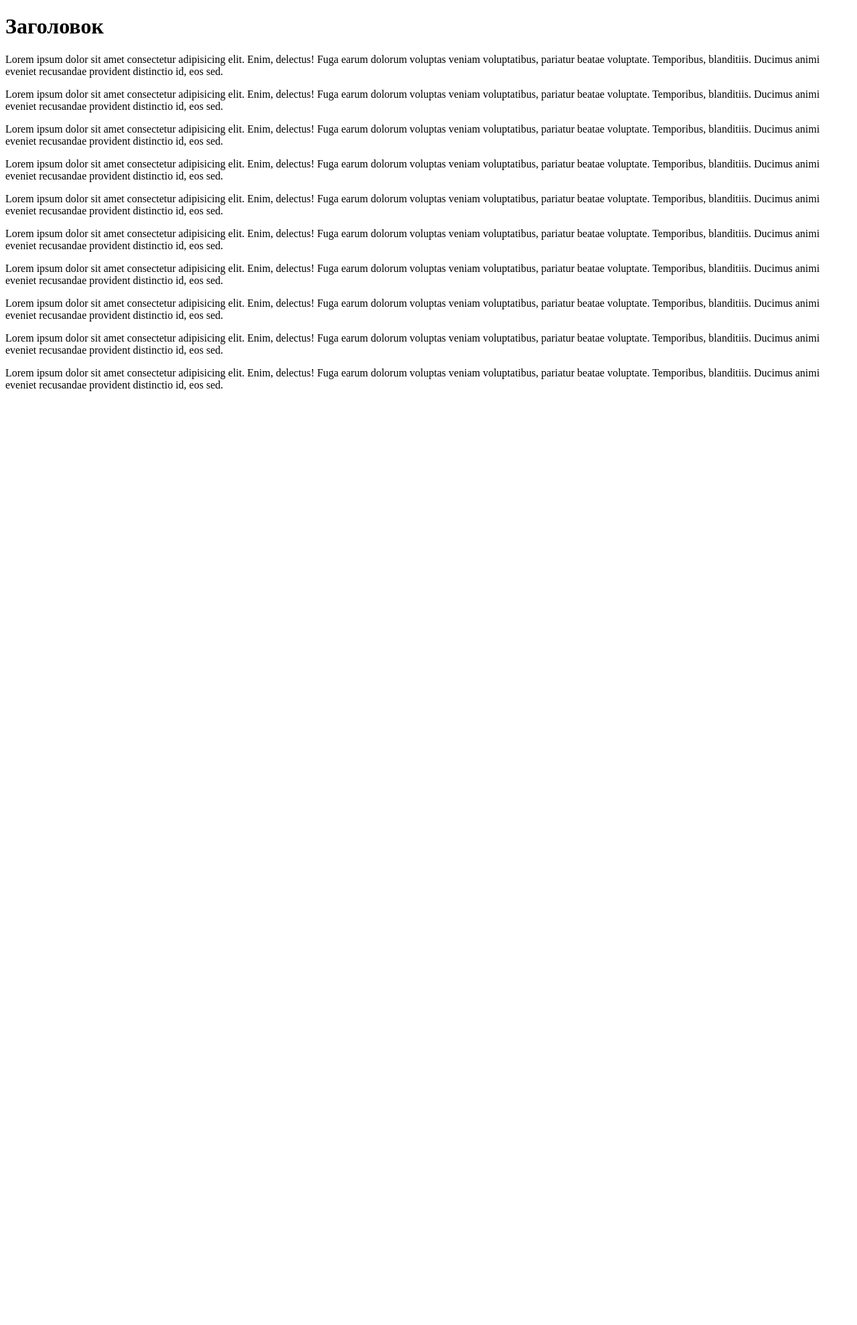
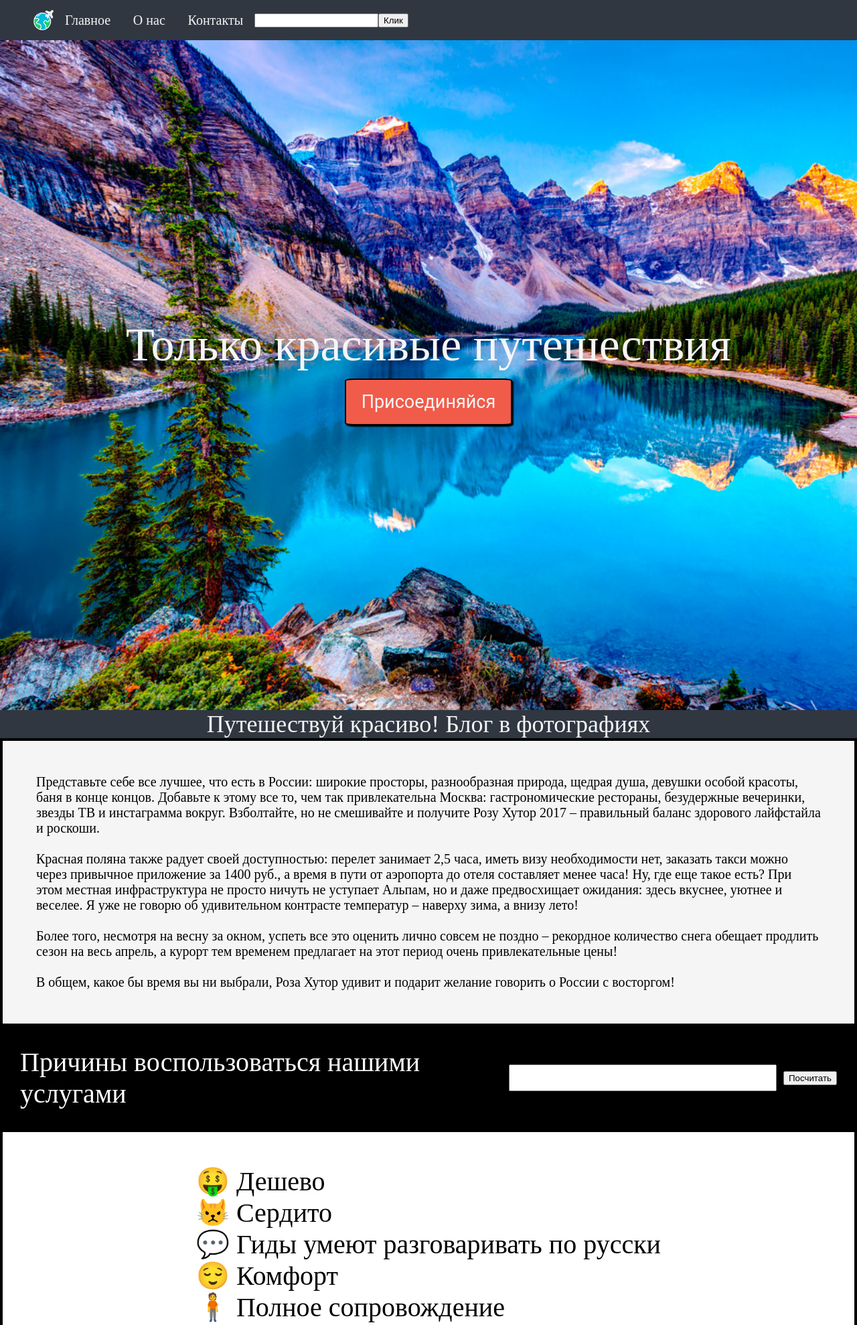
Before and after one commit to SIDOSHIT/Moscow_project, a plain HTML site: page index.html in a window 1280 px wide. Shown: the top 1978 px of the page at 67% size. Before the commit the page ends 800 px from the top, so only its background shows below. Drawn offline with Linux system fonts and the light colour scheme.

Commit message:
add new file

```diff
--- /dev/null
+++ b/css/block.css
@@ -0,0 +1,30 @@
+.block {
+    display: flex;
+    justify-content: center;
+    padding: 30px;
+    background-color: black;
+}
+
+.block__h3 {
+    display: flex;
+    justify-content: center;
+    align-items: center;
+    font-family: Rubik;
+    font-size: 40px;
+    color: white;
+}
+
+.block__button__input {
+    display: flex;
+    justify-content: center;
+    align-items: center;
+}
+
+.block__input {
+    display: flex;
+    justify-content: center;
+    align-items: center;
+    width: 400px;
+    height: 40px;
+    margin-right: 10px;
+}
--- /dev/null
+++ b/css/main.css
@@ -0,0 +1,208 @@
+        /*! minireset.css v0.0.6 | MIT License | github.com/jgthms/minireset.css */
+
+        html,
+        body,
+        p,
+        ol,
+        ul,
+        li,
+        dl,
+        dt,
+        dd,
+        blockquote,
+        figure,
+        fieldset,
+        legend,
+        textarea,
+        pre,
+        iframe,
+        hr,
+        h1,
+        h2,
+        h3,
+        h4,
+        h5,
+        h6 {
+            margin: 0;
+            padding: 0
+        }
+
+        h1,
+        h2,
+        h3,
+        h4,
+        h5,
+        h6 {
+            font-size: 100%;
+            font-weight: normal
+        }
+
+        ul {
+            list-style: none
+        }
+
+        button,
+        input,
+        select {
+            margin: 0
+        }
+
+        html {
+            box-sizing: border-box
+        }
+
+        *,
+        *::before,
+        *::after {
+            box-sizing: inherit
+        }
+
+        img,
+        video {
+            height: auto;
+            max-width: 100%
+        }
+
+        iframe {
+            border: 0
+        }
+
+        table {
+            border-collapse: collapse;
+            border-spacing: 0
+        }
+
+        td,
+        th {
+            padding: 0
+        }
+
+        @import url('https://fonts.googleapis.com/css2?family=Lato&family=Roboto&display=swap');
+         :root {
+            --backgroundColor: #303741;
+            --lightGrey: #F5F5F5;
+            --lightBlue: #56CEF4;
+            --buttoncolor: #f15b4a;
+            --buttontransition: #fc9403;
+            --headerFont: Lato'Lato', sans-serif;
+            --textFont: 'Roboto', sans-serif;
+        }
+
+        header {
+            background-color: var(--backgroundColor);
+            color: white;
+            display: flex;
+            height: 60px;
+            align-items: center;
+        }
+
+        .logo {
+            background-image: url("../img/logo.png");
+            background-size: contain;
+            height: 30px;
+            width: 30px;
+            background-repeat: no-repeat;
+            margin-left: 50px;
+        }
+
+        header nav {
+            display: flex;
+            width: 300px;
+            justify-content: space-around;
+        }
+
+        header a {
+            color: var(--lightGrey);
+            text-decoration: none;
+            font-size: 20px;
+            font-family: var (--headerFont);
+        }
+
+        header a:hover {
+            color: tomato;
+            transition: all 0.3s;
+        }
+
+        .promo_wrapper {
+            display: flex;
+            justify-content: center;
+            background-size: cover;
+            background-image: url('../img/main.jpg');
+            height: 1000px;
+        }
+
+        .promo_content {
+            display: flex;
+            justify-content: center;
+            align-items: center;
+            flex-direction: column;
+        }
+
+        .promo_h3 {
+            font-size: 70px;
+            color: var(--lightGrey);
+            font-family: var(--headerFont);
+        }
+
+        .promo__button {
+            font-family: "Rubik";
+            background: var(--buttoncolor);
+            font-family: var(--textFont);
+            padding: 15px;
+            font-size: 27px;
+            color: var(--lightGrey);
+            width: 250px;
+            height: 70px;
+            box-shadow: 2px 2px 2px black;
+            border: 2px solid black;
+            border-radius: 5%;
+            margin: 10px;
+        }
+
+        .promo__button:hover {
+            cursor: pointer;
+            transition: all 1s;
+            width: 500px;
+            height: 200px;
+            font-size: 40px;
+            color: var(--lightGrey);
+            background-color: var(--buttontransition);
+            box-shadow: 5px 5px 20px black;
+        }
+
+        .heading {
+            display: flex;
+            justify-content: center;
+            background-color: var(--backgroundColor);
+            color: var(--lightGrey);
+            font-family: var(--headerFont);
+            font-size: 36px;
+        }
+
+        main {
+            display: flex;
+            padding: 50px;
+            font-family: var(--headerFont);
+            font-size: 20px;
+            border: 4px solid black;
+            background-color: var(--lightGrey);
+        }
+
+        footer {
+            display: flex;
+            justify-content: flex-start;
+            flex-direction: column;
+            background-color: var(--backgroundColor);
+            color: var(--lightGrey);
+            padding: 50px;
+            font-family: var(--textFont);
+        }
+
+        .height {
+            font-size: 50px;
+            color: lightsalmon;
+        }
+
+        .p1 {
+            color: lightsalmon;
+        }
--- /dev/null
+++ b/css/smile.css
@@ -0,0 +1,15 @@
+.smile_wrapper {
+    border: 4px solid black;
+}
+
+.smile_position {
+    display: flex;
+    flex-direction: column;
+    justify-content: center;
+    align-items: center;
+    margin: 50px 100px;
+}
+
+.smile__span {
+    font-size: 40px;
+}
--- /dev/null
+++ b/css/style.css
@@ -0,0 +1,4 @@
+@import url('main.css');
+@import url('block.css');
+@import url('smile.css');
+@import url('location.css');
--- a/index.html
+++ b/index.html
@@ -5,23 +5,105 @@
     <meta charset="UTF-8">
     <meta name="viewport" content="width=device-width, initial-scale=1.0">
     <meta http-equiv="X-UA-Compatible" content="ie=edge">
-    <link rel="stylesheet" href="style.css">
-    <title></title>
+    <link rel="stylesheet" href="./css/style.css">
+    <link rel="shortcut icon" href="../img/logo.png" type="image/png">
+    <title>Путешествуй красиво</title>
 </head>
 
 <body>
-    <h1>Заголовок</h1>
-    <p>Lorem ipsum dolor sit amet consectetur adipisicing elit. Enim, delectus! Fuga earum dolorum voluptas veniam voluptatibus, pariatur beatae voluptate. Temporibus, blanditiis. Ducimus animi eveniet recusandae provident distinctio id, eos sed. </p>
-    <p>Lorem ipsum dolor sit amet consectetur adipisicing elit. Enim, delectus! Fuga earum dolorum voluptas veniam voluptatibus, pariatur beatae voluptate. Temporibus, blanditiis. Ducimus animi eveniet recusandae provident distinctio id, eos sed. </p>
-    <p>Lorem ipsum dolor sit amet consectetur adipisicing elit. Enim, delectus! Fuga earum dolorum voluptas veniam voluptatibus, pariatur beatae voluptate. Temporibus, blanditiis. Ducimus animi eveniet recusandae provident distinctio id, eos sed. </p>
-    <p>Lorem ipsum dolor sit amet consectetur adipisicing elit. Enim, delectus! Fuga earum dolorum voluptas veniam voluptatibus, pariatur beatae voluptate. Temporibus, blanditiis. Ducimus animi eveniet recusandae provident distinctio id, eos sed. </p>
-    <p>Lorem ipsum dolor sit amet consectetur adipisicing elit. Enim, delectus! Fuga earum dolorum voluptas veniam voluptatibus, pariatur beatae voluptate. Temporibus, blanditiis. Ducimus animi eveniet recusandae provident distinctio id, eos sed. </p>
-    <p>Lorem ipsum dolor sit amet consectetur adipisicing elit. Enim, delectus! Fuga earum dolorum voluptas veniam voluptatibus, pariatur beatae voluptate. Temporibus, blanditiis. Ducimus animi eveniet recusandae provident distinctio id, eos sed. </p>
-    <p>Lorem ipsum dolor sit amet consectetur adipisicing elit. Enim, delectus! Fuga earum dolorum voluptas veniam voluptatibus, pariatur beatae voluptate. Temporibus, blanditiis. Ducimus animi eveniet recusandae provident distinctio id, eos sed. </p>
-    <p>Lorem ipsum dolor sit amet consectetur adipisicing elit. Enim, delectus! Fuga earum dolorum voluptas veniam voluptatibus, pariatur beatae voluptate. Temporibus, blanditiis. Ducimus animi eveniet recusandae provident distinctio id, eos sed. </p>
-    <p>Lorem ipsum dolor sit amet consectetur adipisicing elit. Enim, delectus! Fuga earum dolorum voluptas veniam voluptatibus, pariatur beatae voluptate. Temporibus, blanditiis. Ducimus animi eveniet recusandae provident distinctio id, eos sed. </p>
-    <p>Lorem ipsum dolor sit amet consectetur adipisicing elit. Enim, delectus! Fuga earum dolorum voluptas veniam voluptatibus, pariatur beatae voluptate. Temporibus, blanditiis. Ducimus animi eveniet recusandae provident distinctio id, eos sed. </p>
+    <header>
+        <div class="logo"></div>
+        <nav>
+            <a href="#">Главное</a>
+            <a href="#">О нас</a>
+            <a href="#">Контакты</a>
 
+        </nav>
+        <input type="text" name="first_name" />
+        <button>Клик</button>
+    </header>
+
+    <div class="promo_wrapper">
+        <div class="promo_content">
+            <h3 class="promo_h3">Только красивые путешествия</h3>
+            <button class="promo__button"> Присоединяйся </button>
+        </div>
+    </div>
+
+
+
+
+
+    <div class="heading">
+        <h1>Путешествуй красиво! Блог в фотографиях</h1>
+    </div>
+
+    <main>
+        <div>
+            <p>Представьте себе все лучшее, что есть в России: широкие просторы, разнообразная природа, щедрая душа, девушки особой красоты, баня в конце концов. Добавьте к этому все то, чем так привлекательна Москва: гастрономические рестораны, безудержные
+                вечеринки, звезды ТВ и инстаграмма вокруг. Взболтайте, но не смешивайте и получите Розу Хутор 2017 – правильный баланс здорового лайфстайла и роскоши.</p><br/>
+
+            <p>Красная поляна также радует своей доступностью: перелет занимает 2,5 часа, иметь визу необходимости нет, заказать такси можно через привычное приложение за 1400 руб., а время в пути от аэропорта до отеля составляет менее часа! Ну, где еще
+                такое есть? При этом местная инфраструктура не просто ничуть не уступает Альпам, но и даже предвосхищает ожидания: здесь вкуснее, уютнее и веселее. Я уже не говорю об удивительном контрасте температур – наверху зима, а внизу лето!</p><br/>
+
+            <p>Более того, несмотря на весну за окном, успеть все это оценить лично совсем не поздно – рекордное количество снега обещает продлить сезон на весь апрель, а курорт тем временем предлагает на этот период очень привлекательные цены!</p> <br/>
+
+            <p>В общем, какое бы время вы ни выбрали, Роза Хутор удивит и подарит желание говорить о России с восторгом!</p>
+        </div> <br />
+
+
+
+    </main>
+
+    <!-- Причины воспользоваться нашими услугами -->
+    <div class="block">
+        <h3 class="block__h3">Причины воспользоваться нашими услугами</h3>
+        <div class="block__button__input">
+            <input class="block__input" type="text" name="first_name" />
+            <button>Посчитать</button>
+        </div>
+    </div>
+    <!-- -->
+
+    <div class="smile_wrapper">
+        <div class="smile_position">
+            <ul class="smile__span">
+                <p><span class="smile__span">&#129297;</span> Дешево</p>
+                <p><span class="smile__span">&#128574;</span> Сердито</p>
+                <p><span class="smile__span">&#128172;</span> Гиды умеют разговаривать по русски</p>
+                <p><span class="smile__span">&#128524;</span> Комфорт</p>
+                <p><span class="smile__span">&#129485;</span> Полное сопровождение</p>
+            </ul>
+        </div>
+
+    </div>
+
+
+    <div class="location">
+        <div class="location__component">
+            <div class="location__img"></div>
+            <h3>Путешествие по России</h3>
+            <hr/>
+            <p>Балалайки,матрешки,Кремль</p>
+        </div>
+        <div></div>
+        <div></div>
+        <div></div>
+        <div></div>
+        <div></div>
+    </div>
+
+
+    <footer>
+        <div>
+            <h5 class="height">Мы рядом с вами:</h5><br/>
+            <p class="p1">Москва, ул. Комсомола 12 оф.234</p><br/>
+            <p>Тел: 8(495) 625-46-00</p><br/>
+            <P>Email: trave@mytravel.ru</p><br/>
+            <p>Часы работы: пн-пт 10:00 - 18:00</p><br/>
+
+        </div>
+    </footer>
 </body>
 
 </html>
```
Also changed, not shown: css/location.css (added, +18 -0 lines), img/logo.png (added), img/main.jpg (added), img/moscow.svg (added), img/travel.png (added), style.css (deleted).
